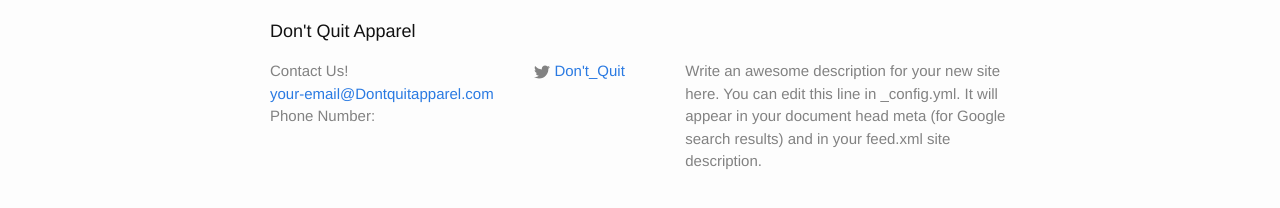
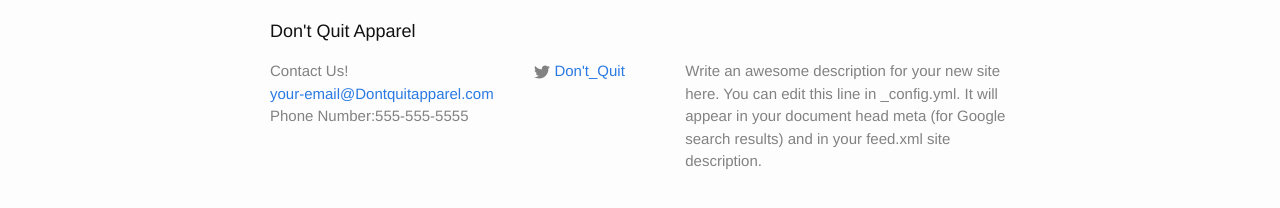
Before and after one commit to cbrancato96/DontQuitApparel, a Jekyll site: the page built from index.html, in a window 1280 px wide. Shown: the part 309-517 px from the top of the page. Built offline with Jekyll 4.4.1, drawn with Linux system fonts in a browser that asks for light colours; part of the change alters nothing that is shown.

```diff
--- a/_includes/footer.html
+++ b/_includes/footer.html
@@ -9,7 +9,7 @@
         <ul class="contact-list">
           <li>Contact Us!</li>
           <li><a href="mailto:{{ site.email }}">{{ site.email }}</a></li>
-          <li>Phone Number:{{ phonenumber }}</li>
+          <li>Phone Number:{{ site.phonenumber }}</li>
         </ul>
       </div>
 
```
